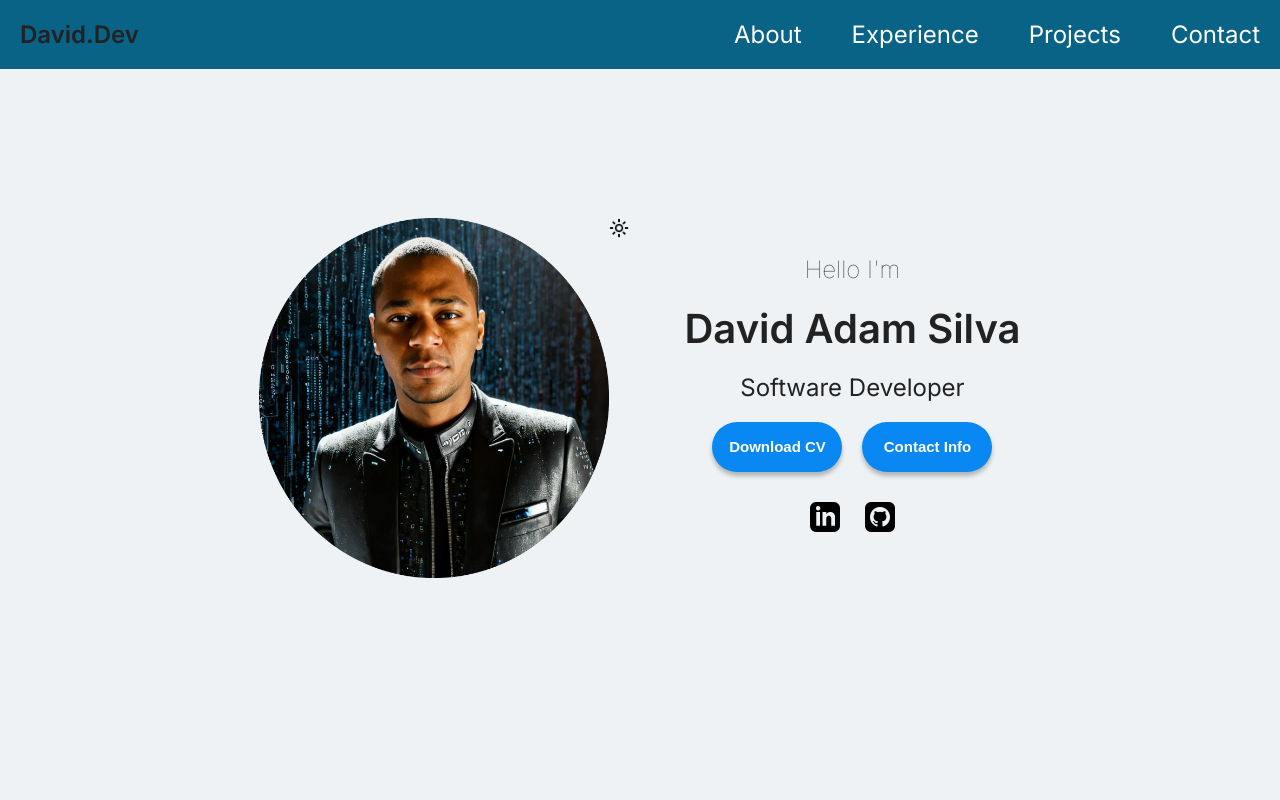
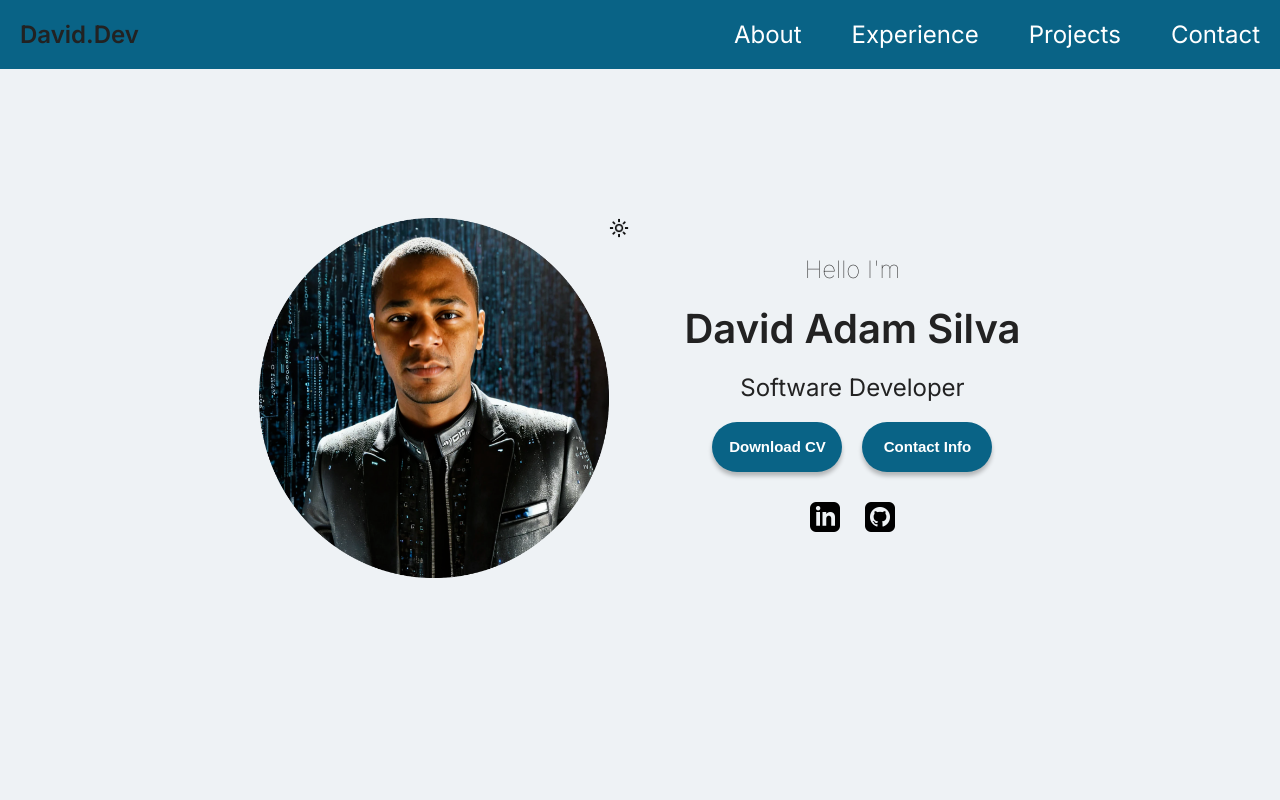
Before and after one commit to DavidAdam1323/portfolio-website-project, a React (Vite) app: page / in a window 1280 px wide. Shown: the top 800 px of the page. Built offline with nearby package versions, Linux system fonts and the light colour scheme.

Commit message:
btn-color and text-color altered for better design.

```diff
--- a/src/App.css
+++ b/src/App.css
@@ -1,6 +1,7 @@
 :root {
   --background-color: #eef2f5;
-  --btn-color: #0987f2;
+  /* --btn-color: #0987f2; */
+  --btn-color: #096386;
   --btn-text-color: #fff;
   --project-card-bg: #ffffff00;
   --text-color: #222;
@@ -11,10 +12,10 @@
 
 [data-theme="dark"] {
   --background-color: #222;
-  --btn-color: #fff;
+  --btn-color: #8bbccc;
   --btn-text-color: #222;
   --project-card-bg: #fff;
-  --text-color: #fff;
+  --text-color: #f2f2f2;
   --form-text-color: #fff;
   --footer-text-color: #bbb;
   --nav-bar-color: #333;
```
